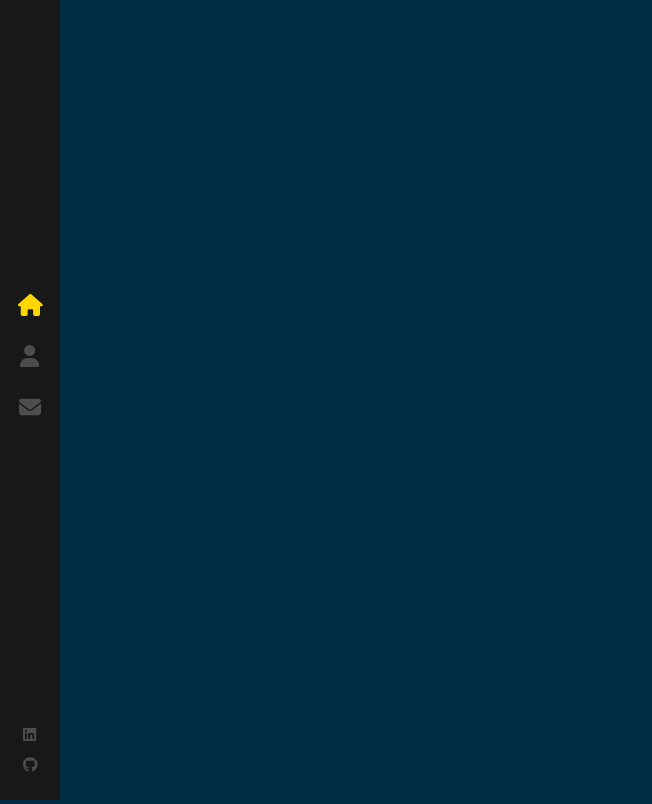
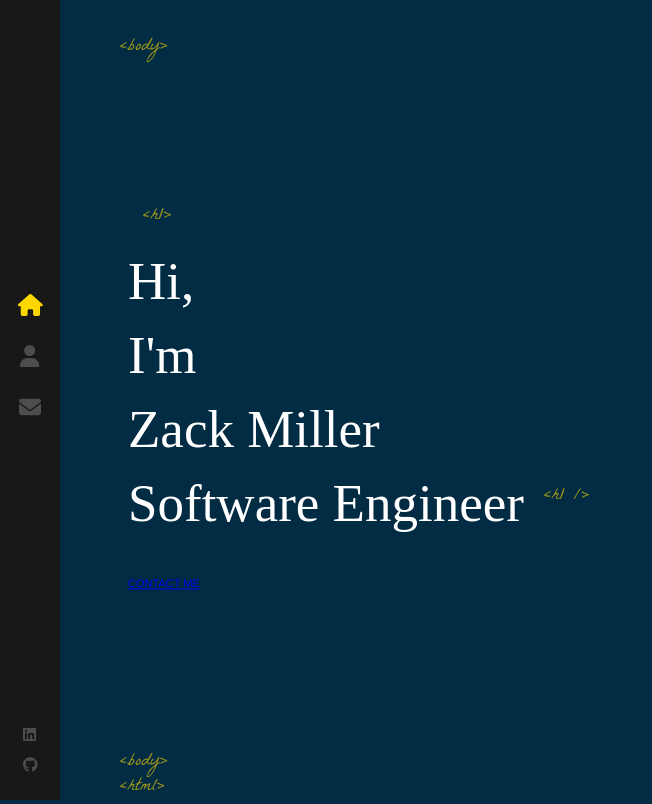
Before and after one commit to christian6404/Portfolio-texting, a React (Create React App) app: page / in a window 1280 px wide. Shown: the whole page, without its empty margins (0-652 px from the left). Built offline with nearby package versions, Linux system fonts and the light colour scheme.

Commit message:
homepage

```diff
--- a/src/App.js
+++ b/src/App.js
@@ -1,13 +1,15 @@
 import { Routes, Route } from 'react-router-dom';
 import Layout from './components/Layout'
-
+import Home from './components/Home'
 import './App.scss';
 
 function App() {
   return (
     <>
     <Routes>
-    <Route path="/" element={<Layout />}></Route>
+    <Route path="/" element={<Layout />}>
+      <Route index element={<Home />} />
+    </Route>
     </Routes>
     </>
   );
--- /dev/null
+++ b/src/components/Home/index.js
@@ -0,0 +1,27 @@
+import { useEffect, useState } from 'react'
+import { Link } from 'react-router-dom'
+// import Loader from 'react-loaders'
+// import AnimatedLetters from '../AnimatedLetters'
+// import LogoTitle from '../../assets/images/logo-s.png'
+// import Logo from './Logo'
+import './index.scss'
+
+const Home = () => {
+
+    return (
+        <div className="container home-page">
+            <div className="text-zone">
+                <h1>Hi, <br /> I'm
+                {/* <img src={} alt="developer" /> */}
+                <br />
+                Zack Miller
+                <br />
+                Software Engineer
+                </h1>
+                <Link to="/contact" className='flat-button'>CONTACT ME</Link>
+                </div>
+        </div>
+    )
+}
+
+export default Home
--- /dev/null
+++ b/src/components/Home/index.scss
@@ -0,0 +1,45 @@
+.home-page {
+
+    .text-zone {
+        position: absolute;
+        left: 10%;
+        top: 50%;
+        transform: translateY(-50%);
+        width: 40%;
+        max-height: 90%;
+    }
+
+    h1 {
+        color: #fff;
+        font-size: 53px;
+        font-family: 'Coolvetica';
+        font-weight: 400;
+
+        &:before {
+            content: '<h1>';
+            font-family: 'La Belle Aurore';
+            color: #ffd700;
+            font-size: 18px;
+            position: absolute;
+            margin-top: -40px;
+            left: 15px;
+            opacity: 0.6;
+        }
+
+        &:after {
+            content: '<h1 />';
+            font-family: 'La Belle Aurore';
+            color: #ffd700;
+            font-size: 18px;
+            position: absolute;
+            margin-top: 18px;
+            margin-left: 20px;
+            animation: fadeIn 1s 1.7s backwards;
+            opacity: 0.6;
+        }
+
+        img {
+            width: 32px;
+        }
+    }
+}
--- a/src/components/Layout/index.js
+++ b/src/components/Layout/index.js
@@ -1,10 +1,27 @@
-import Navbar from '../Navbar'
+import { Outlet } from 'react-router-dom';
+import Navbar from '../Navbar/'
 import './index.scss';
 
 const Layout = () => {
-    return (<>
+    return (
+    <div className="App">
     <Navbar />
-    </>
+    <div className='page'>
+        <span className='tags top-tags'>
+            &lt;body&gt;
+            </span>
+
+        <Outlet />
+
+        <span className='tags bottom-tags'>
+        &lt;body&gt;
+        <br />
+        <span className='bottom-tag-html'>
+        &lt;html&gt;
+        </span>
+        </span>
+    </div>
+    </div>
     )
 }
 
--- a/src/components/Layout/index.scss
+++ b/src/components/Layout/index.scss
@@ -0,0 +1,39 @@
+.page {
+    width: 100%;
+    height: 100%;
+    position: absolute;
+}
+
+.top-tags {
+    bottom: auto;
+    top: 35px;
+}
+
+.tags {
+    color: #ffd700;
+    opacity: 0.6;
+    position: absolute;
+    bottom: 0;
+    left: 120px;
+    font-size: 18px;
+    font-family: 'La Belle Aurore', cursive;
+}
+
+.bottomm-tag-html {
+    margin-left: -20px;
+}
+
+.container {
+    width: 100%;
+    will-change: contents;
+    height: 90%;
+    min-height: 566px;
+    position: absolute;
+    opacity: 0;
+    top: 5%;
+    margin: 0 auto;
+    z-index: 1;
+    transform-style: preserve-3d;
+    animation: fadeIn 1s forwards;
+    animation-delay: 1s;
+}
```
